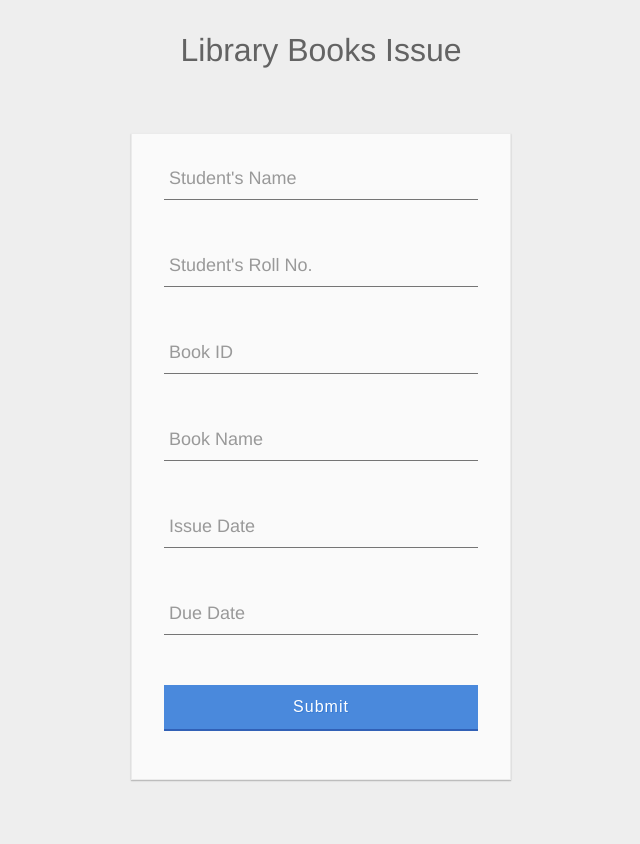
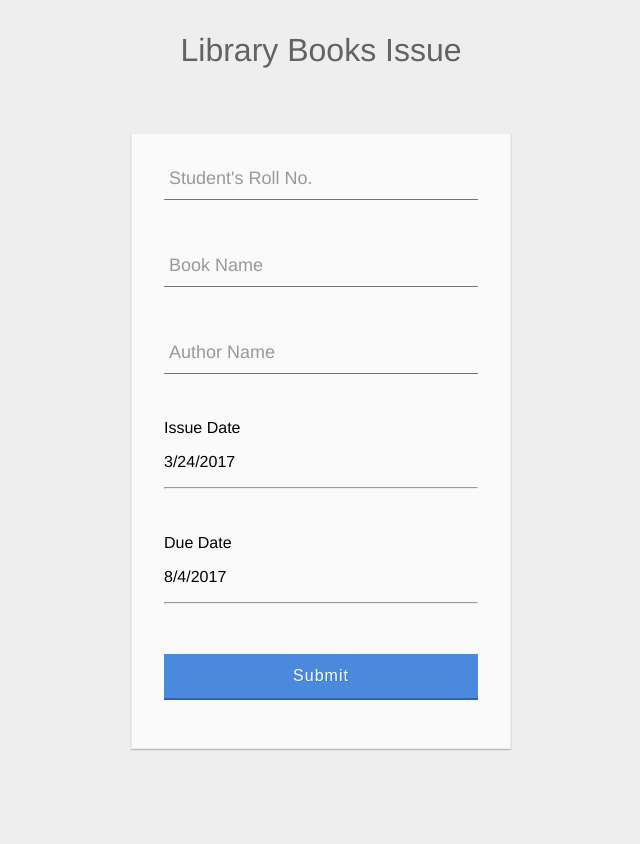
Before and after one commit to sdeepanshu02/chat_bot, a Flask app: template templates/indexissue.html in a window 1280 px wide. Shown: the whole page, without its empty margins (319-959 px from the left). After the commit the page ends 751 px from the top, so only its background shows below. Run offline with Flask 2, Linux system fonts and the light colour scheme; the template is opened without the code that fills it, so the values that code supplies are empty; some libraries are stand-ins or nearby versions.

Commit message:
static due/issue date added

```diff
--- a/templates/indexissue.html
+++ b/templates/indexissue.html
@@ -9,38 +9,45 @@
   <hgroup>
   <h1>Library Books Issue</h1>
 </hgroup>
-<form>
-  <div class="group">
-    <input type="text" name="stu_name" id="stu_name" onblur="doit(this.id)"><span class="highlight"></span><span class="bar"></span>
-    <label>Student's Name</label>
-  </div>
+<form action="">
   <div class="group">
     <input type="text" name="stu_no" id="stu_no" onblur="doit(this.id)"><span class="highlight"></span><span class="bar"></span>
     <label>Student's Roll No.</label>
-  </div>
-  <div class="group">
-    <input type="text" name="b_id" id="b_id" onblur="doit(this.id)"><span class="highlight"></span><span class="bar"></span>
-    <label>Book ID</label>
   </div>
   <div class="group">
     <input type="text" name="b_name" id="b_name" onblur="doit(this.id)"><span class="highlight"></span><span class="bar"></span>
     <label>Book Name</label>
   </div>
   <div class="group">
-    <input type="text" name="i_date" id="i_date" onblur="doit(this.id)"><span class="highlight"></span><span class="bar"></span>
-    <label>Issue Date</label>
+    <input type="text" name="a_name" id="a_name" onblur="doit(this.id)"><span class="highlight"></span><span class="bar"></span>
+    <label>Author Name</label>
   </div>
   <div class="group">
-    <input type="text" name="d_date" id="d_date" onblur="doit(this.id)"><span class="highlight"></span><span class="bar"></span>
-    <label>Due Date</label>
+    <p id="label">Issue Date</p>
+    <p id="i_date">
+<script> document.write(new Date().toLocaleDateString()); </script>
+</p>
+<hr>
   </div>
-  <button type="button" class="button buttonBlue">Submit
+  <div class="group">
+    <p id="label">Due Date</p>
+    <p id="d_date">
+<script>
+var dt = new Date();
+dt.setDate(dt.getDate() + 15);
+var dd = dt.getDate();
+var mm = dt.getMonth() + 1;
+var y = dt.getFullYear();
+
+var due_date = dd + '/'+ mm + '/'+ y;
+console.log(due_date);
+ document.write(due_date);   </script>
+</p>
+<hr>
+  </div>
+  <button type="submit" class="button buttonBlue">Submit
     <div class="ripples buttonRipples"><span class="ripplesCircle"></span></div>
   </button>
 </form>
-  <script src='http://cdnjs.cloudflare.com/ajax/libs/jquery/2.1.3/jquery.min.js'></script>
-
-    <script src="index.js"></script>
-
 </body>
 </html>
```
